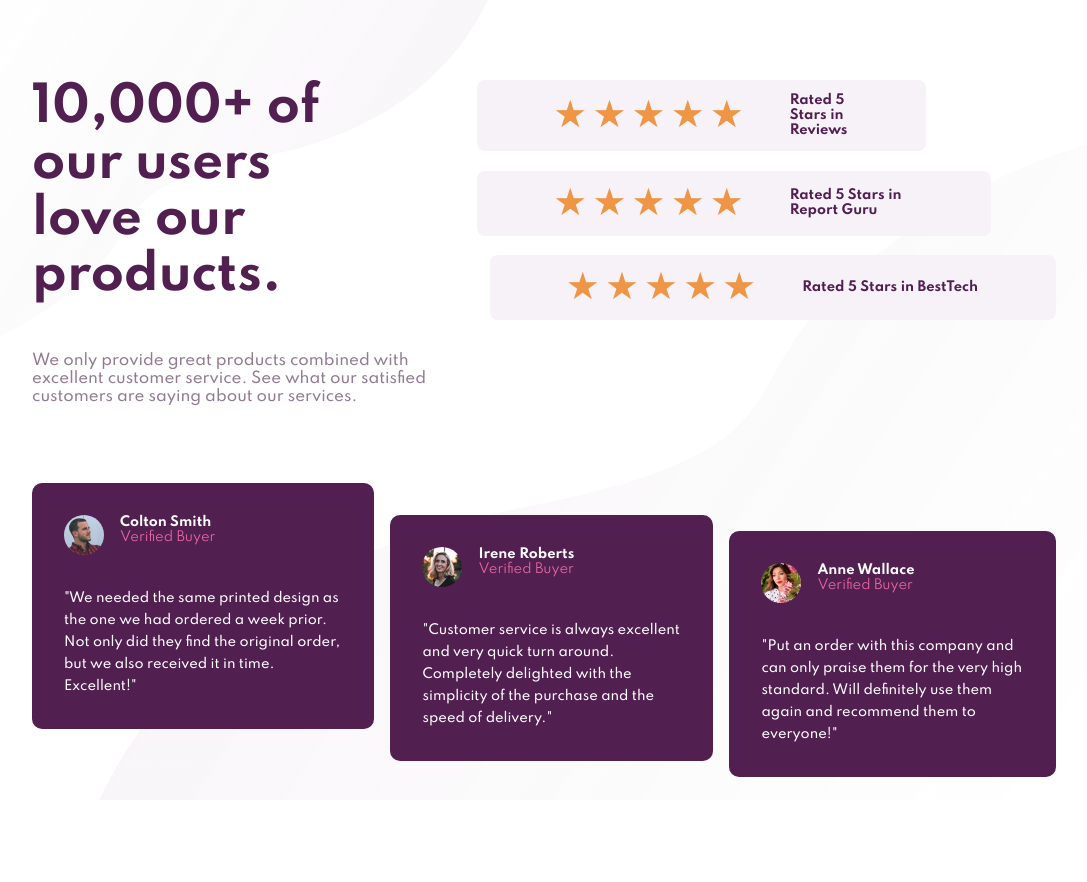
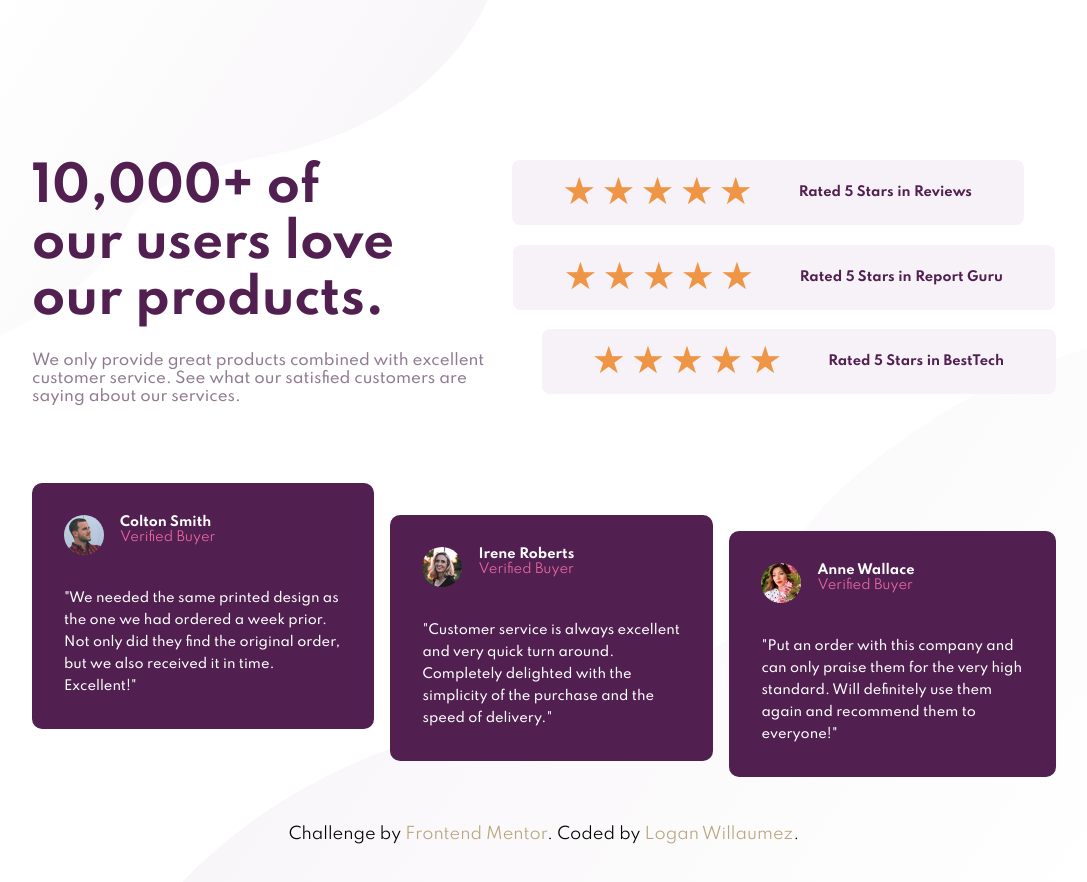
Before and after one commit to LWhills/Social_Proof_Section, a plain HTML site: page index.html in a window 1280 px wide. Shown: the whole page, without its empty margins (96-1183 px from the left). Before the commit the page ends 800 px from the top, so only its background shows below. Drawn offline with Linux system fonts and the light colour scheme.

Commit message:
Correction of stars section

```diff
--- a/CSS/style.css
+++ b/CSS/style.css
@@ -77,7 +77,7 @@ h1 {
 }
 h1 {
   width: 80%;
-  margin: 0 auto 1em auto;
+  margin: 0 auto 0.5em auto;
 }
 .rating-item {
   padding: 1em 2em 2em 2em;
@@ -144,13 +144,14 @@ h1 {
 }
 @media only screen and (min-width: 1097px) {
   body {
-    height: 100vh;
+    height: 100%;
     display: grid;
     place-items: center;
   }
   .split-container {
     width: 80%;
     max-width: 1152px;
+    padding: 10em 0em;
   }
   h1 {
     margin-left: 0;
@@ -179,23 +180,27 @@ h1 {
   }
   .main-content {
     text-align: left;
-    max-width: 445px;
+    max-width: 480px;
   }
   .main-rating {
     margin-left: auto;
+    flex-grow: 1;
   }
   .rating-item {
     display: flex;
     align-items: center;
     gap: 3em;
     align-self: flex-end;
-    padding: 1em 6em;
+    padding: 1em 4em;
   }
   .rating-item:nth-of-type(1) {
-    margin-right: 10em;
+    align-self: flex-start;
   }
   .rating-item:nth-of-type(2) {
-    margin-right: 5em;
+    align-self: center;
+  }
+  .rating-item:nth-of-type(3) {
+    align-self: flex-end;
   }
   .aside-square:nth-of-type(1) {
     margin-bottom: 3em;
```
